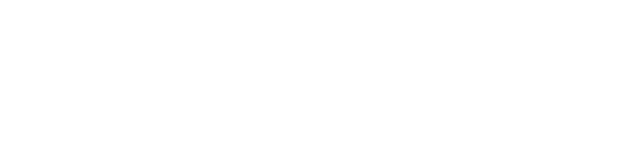
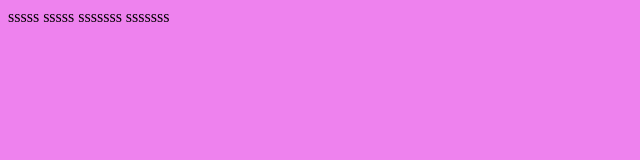
Before and after one commit to NemesisAI/Prueba2, a plain HTML site: page index.html in a window 1280 px wide. Shown: the whole page, without its empty margins (0-640 px from the left). Drawn offline with Linux system fonts and the light colour scheme.

Commit message:
Nueva version

```diff
--- a/index.css
+++ b/index.css
@@ -0,0 +1,3 @@
+body{
+    background-color: violet;
+}
--- a/index.html
+++ b/index.html
@@ -4,9 +4,13 @@
     <meta charset="UTF-8">
     <meta http-equiv="X-UA-Compatible" content="IE=edge">
     <meta name="viewport" content="width=device-width, initial-scale=1.0">
+    <link rel="stylesheet" href="index.css">
     <title>Document</title>
 </head>
 <body>
-
+    sssss
+    sssss
+    sssssss
+    sssssss
 </body>
 </html>
--- /dev/null
+++ b/listado.css
@@ -0,0 +1,3 @@
+body{
+    background-color: white;
+}
```
Also changed, not shown: listado.html (added, +1 -0 lines).
